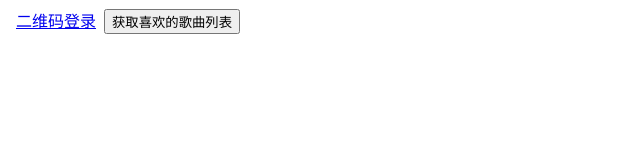
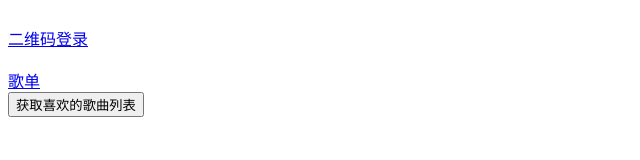
Before and after one commit to Aiarkzhouwai/huoluosi, a plain HTML site: page index.html in a window 1280 px wide. Shown: the whole page, without its empty margins (0-640 px from the left). Drawn offline with Linux system fonts and the light colour scheme.

Commit message:
Update index.html

```diff
--- a/index.html
+++ b/index.html
@@ -14,7 +14,8 @@
     </style>
 </head>
 <body>
-    <a href="https://neteaseark.vercel.app/qrlogin.html" data-immersive-translate-effect="1" data-immersive_translate_walked="78f9a969-8d8f-434e-8bdf-45bfcf9cd109">二维码登录</a>
+    <div><a href="https://neteaseark.vercel.app/qrlogin.html" data-immersive-translate-effect="1" data-immersive_translate_walked="78f9a969-8d8f-434e-8bdf-45bfcf9cd109">二维码登录</a></div>
+    <div><a href="https://neteaseark.vercel.app/likelist?uid=129561938" >歌单</a></div>
     <button id="fetchButton">获取喜欢的歌曲列表</button>
     <div id="result"></div>
     <div id="error" style="color: red;"></div>
```
